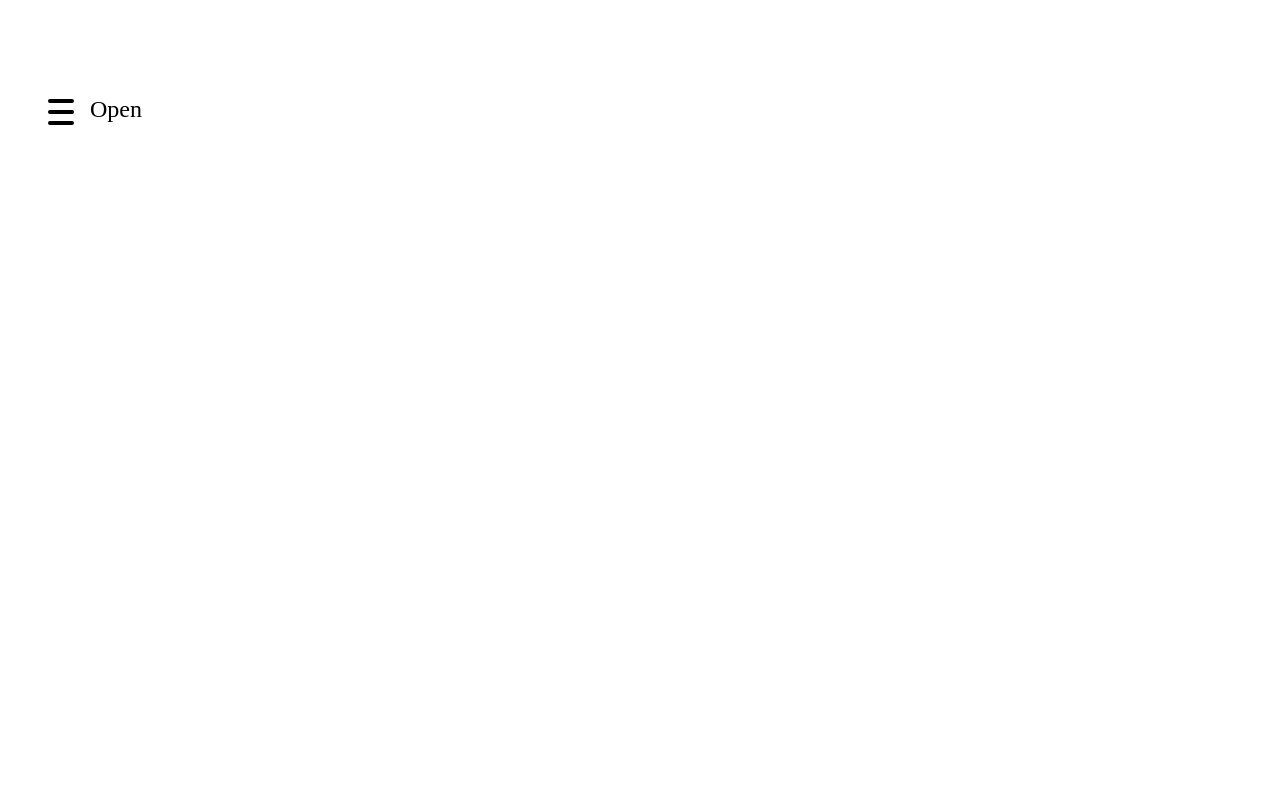
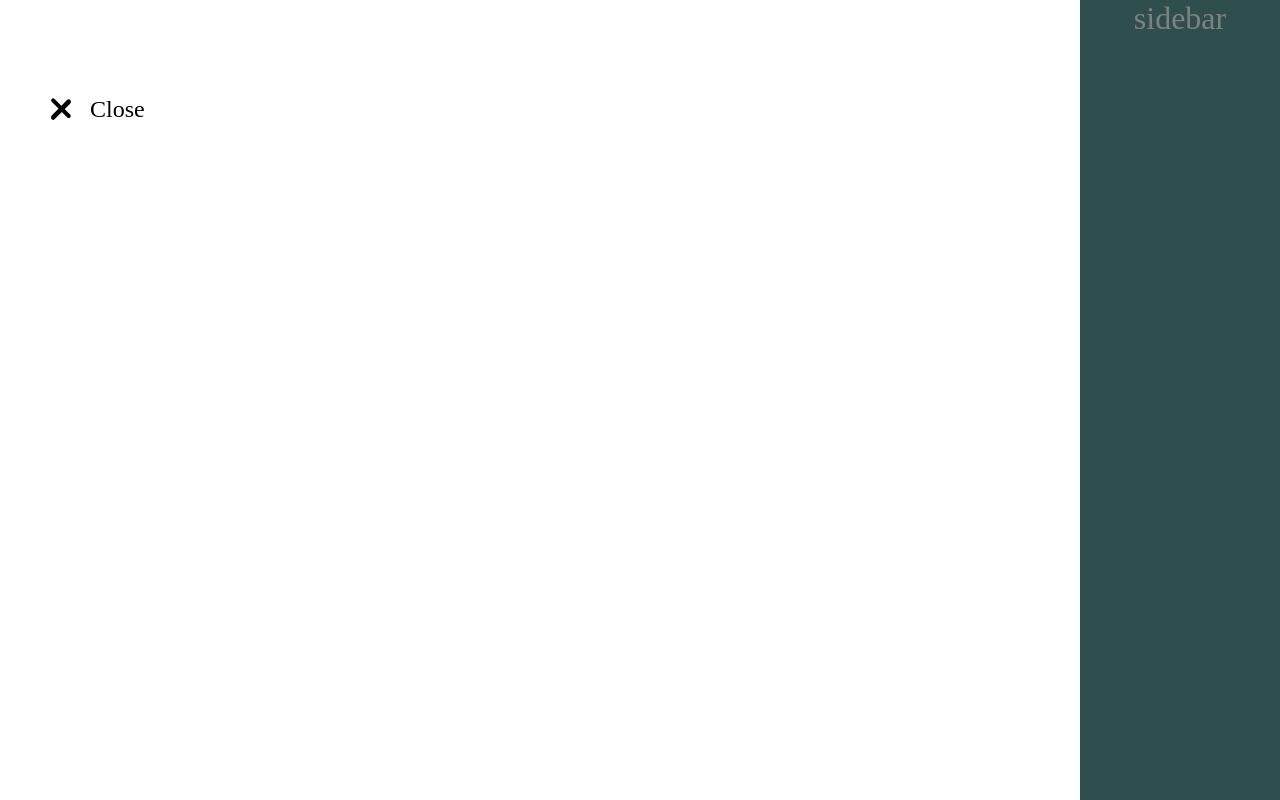
Before and after one commit to MMEslami123/Hamburger-Menu, a plain HTML site: page index.html in a window 1280 px wide. Both pictures are taken after a click on the element 60 px from the left and 101 px from the top of the page. Drawn offline with Linux system fonts and the light colour scheme.

Commit message:
add Js codes and order Css codes

```diff
--- a/script.js
+++ b/script.js
@@ -0,0 +1,12 @@
+const div = document.querySelector("div.sidebar");
+const burger = document.querySelector("div.hamb");
+const span = document.querySelectorAll("span");
+for (let i = 0; i < span.length; i++) {
+  span[i].addEventListener("click", () => {
+    div.classList.toggle("side");
+    burger.classList.toggle("burger");
+    span[0].classList.toggle("first");
+    span[1].classList.toggle("second");
+    span[2].classList.toggle("third");
+  });
+}
```
Also changed, not shown: style.css (indentation only).
